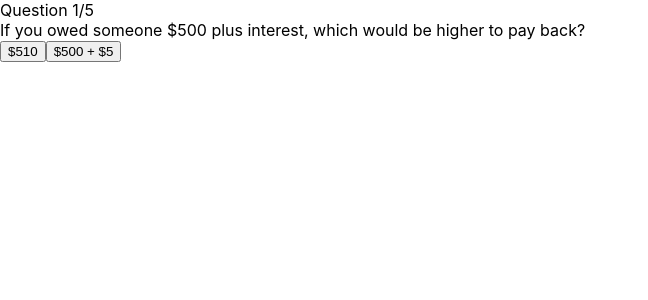
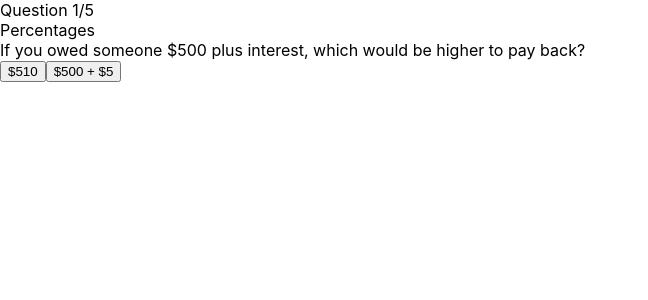
Before and after one commit to faustlarsen/fna, a React (Create React App) app: page / in a window 1280 px wide. Shown: the top 300 px of the page, without its empty margins (0-648 px from the left). Built offline with nearby package versions, Linux system fonts and the light colour scheme.

Commit message:
add question title

```diff
--- a/src/components/Quiz.js
+++ b/src/components/Quiz.js
@@ -1,8 +1,11 @@
 import React, { useState } from 'react';
 
+
 function Quiz() {
+
   const questions = [
     {
+      title: 'Percentages',
       questionText: 'If you owed someone $500 plus interest, which would be higher to pay back?',
       answerOptions: [
 				{ answerText: '$510', isCorrect: false },
@@ -10,6 +13,7 @@ function Quiz() {
 			],
     },
     {
+      title: 'Inflation',
       questionText: 'If both your income and the prices of groceries, gas, and other products you buy were to double over the next 20 years, how much will you be able to purchase?',
       answerOptions: [
 				{ answerText: 'More than you can buy now', isCorrect: false },
@@ -18,6 +22,7 @@ function Quiz() {
 			],
     },
     {
+      title: 'Compound Interest',
       questionText: 'You have $1,000 in a savings account earning 1% annually. What would your balance be after 10 years if you never withdrew any money from your account?',
       answerOptions: [
 				{ answerText: 'More than $1,100', isCorrect: true },
@@ -26,6 +31,7 @@ function Quiz() {
 			],
     },
     {
+      title: 'Impact Of Losses',
       questionText: 'Suppose you lose 50% of a $10,000 investment. How much return would you need to get back to $10,000?',
       answerOptions: [
 				{ answerText: 'A gain of 50%', isCorrect: false },
@@ -34,6 +40,7 @@ function Quiz() {
 			],
     },
     {
+      title: 'Risk Diversification',
       questionText: 'Generally speaking, is it more secure to put your money into:',
       answerOptions: [
 				{ answerText: 'One place', isCorrect: false },
@@ -67,6 +74,7 @@ function Quiz() {
 				</div>) : (
 				<React.Fragment>
 						<span>Question {currentQuestion + 1}</span>/{questions.length}
+            <div className='question-title'>{questions[currentQuestion].title}</div>
 						<div className='question-text'>{questions[currentQuestion].questionText}</div>
 						{questions[currentQuestion].answerOptions.map((answerOption) => (
 							<button onClick={() => handleAnswerOptionClick(answerOption.isCorrect)}>{answerOption.answerText}</button>
```
